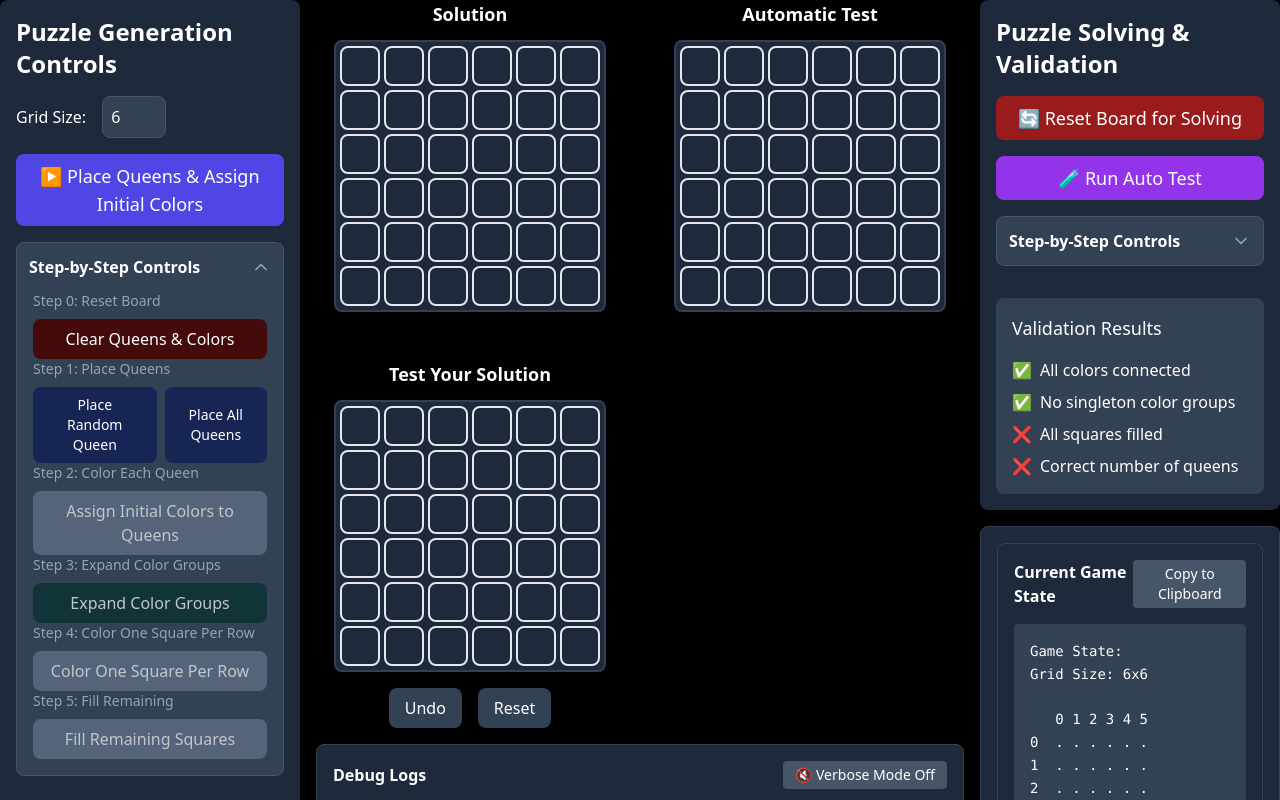
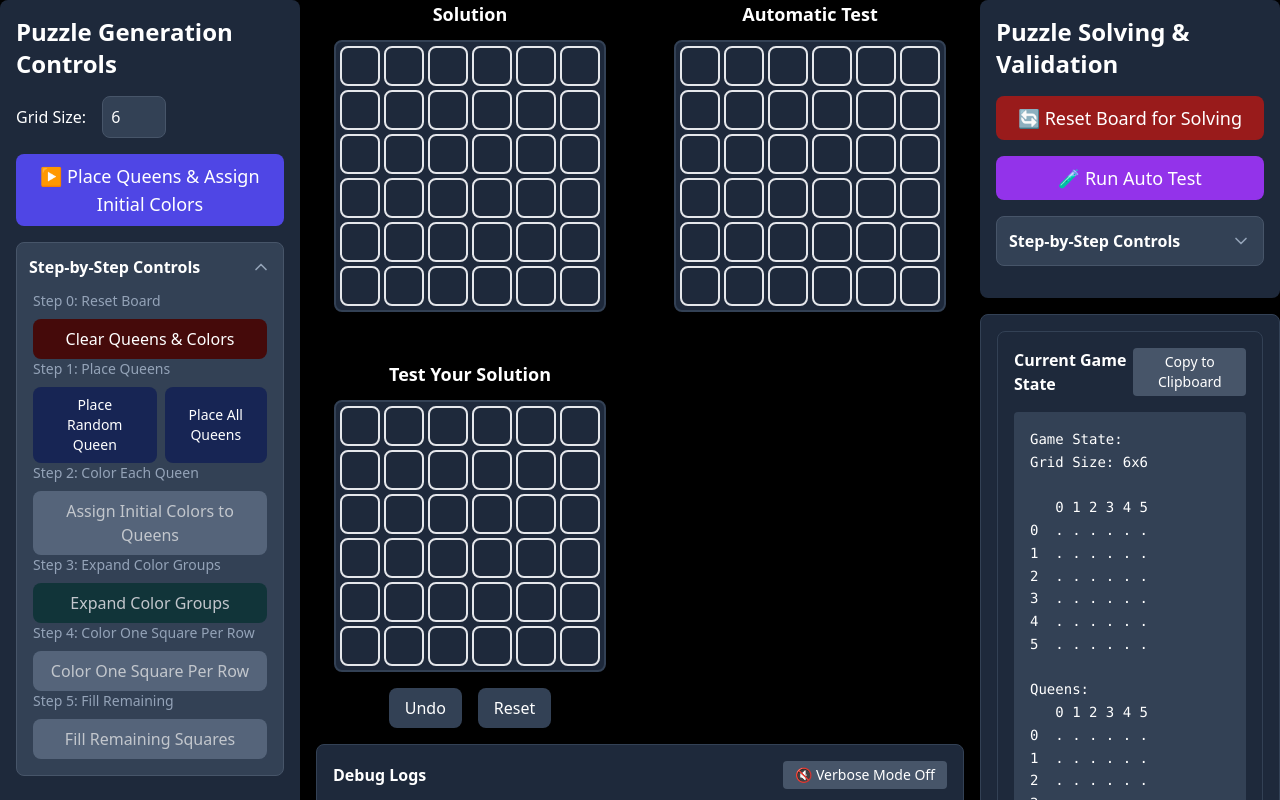
Before and after one commit to Crushford/Cassowary-Games, a Vue app: page /level-builder in a window 1280 px wide. Shown: the top 800 px of the page. Built offline with nearby package versions, Linux system fonts and the light colour scheme.

Commit message:
Remove validation display

```diff
--- a/src/components/level-builder/PuzzleSolvingPanel.vue
+++ b/src/components/level-builder/PuzzleSolvingPanel.vue
@@ -39,27 +39,6 @@
         </BaseButton>
       </div>
     </Accordion>
-
-    <!-- Validation Results -->
-    <div class="flex flex-col gap-2 p-4 bg-slate-700 rounded-lg">
-      <h3 class="text-lg font-medium text-white mb-2">Validation Results</h3>
-      <div class="flex items-center gap-2">
-        <span :class="checkmarkClass(colorsConnected)">{{ colorsConnected ? '✅' : '❌' }}</span>
-        <span class="text-white">All colors connected</span>
-      </div>
-      <div class="flex items-center gap-2">
-        <span :class="checkmarkClass(noSingletons)">{{ noSingletons ? '✅' : '❌' }}</span>
-        <span class="text-white">No singleton color groups</span>
-      </div>
-      <div class="flex items-center gap-2">
-        <span :class="checkmarkClass(allFilled)">{{ allFilled ? '✅' : '❌' }}</span>
-        <span class="text-white">All squares filled</span>
-      </div>
-      <div class="flex items-center gap-2">
-        <span :class="checkmarkClass(correctQueens)">{{ correctQueens ? '✅' : '❌' }}</span>
-        <span class="text-white">Correct number of queens</span>
-      </div>
-    </div>
   </aside>
 </template>
 
@@ -72,44 +51,6 @@ const BaseButton = defineAsyncComponent(() => import('./BaseButton.vue'));
 const Accordion = defineAsyncComponent(() => import('./Accordion.vue'));
 
 const levelStore = useLevelBuilderStore();
-
-// Computed properties for validation states
-const colorsConnected = computed(() => {
-  const colors = new Set<string>();
-  for (let row = 0; row < levelStore.gridSize; row++) {
-    for (let col = 0; col < levelStore.gridSize; col++) {
-      const color = levelStore.grid[row][col].groupColor;
-      if (color) colors.add(color);
-    }
-  }
-  return Array.from(colors).every((color) => levelStore.isColorConnected(color));
-});
-
-const noSingletons = computed(() => {
-  const colorGroups: Record<string, number> = {};
-  for (let row = 0; row < levelStore.gridSize; row++) {
-    for (let col = 0; col < levelStore.gridSize; col++) {
-      const color = levelStore.grid[row][col].groupColor;
-      if (color) {
-        colorGroups[color] = (colorGroups[color] || 0) + 1;
-      }
-    }
-  }
-  return Object.values(colorGroups).every((count) => count > 1);
-});
-
-const allFilled = computed(() => {
-  return levelStore.countEmptySquares() === 0;
-});
-
-const correctQueens = computed(() => {
-  return levelStore.queenPositions.length === levelStore.gridSize;
-});
-
-// Helper function for checkmark styling
-const checkmarkClass = (isValid: boolean) => {
-  return isValid ? 'text-green-500' : 'text-red-500';
-};
 
 // Add solution count ref
 const solutionCount = ref<number | null>(null);
--- a/src/stores/levelBuilderStore.ts
+++ b/src/stores/levelBuilderStore.ts
@@ -629,7 +629,7 @@ export const useLevelBuilderStore = defineStore('game', {
         this.addDebugLog(`Target: ${this.gridSize} queens, Max attempts: ${maxAttempts}`);
       }
 
-      // Try to solve the puzzle
+      // Try to place all queens
       while (this.queenPositions.length < this.gridSize && attempts < maxAttempts) {
         attempts++;
 
```
